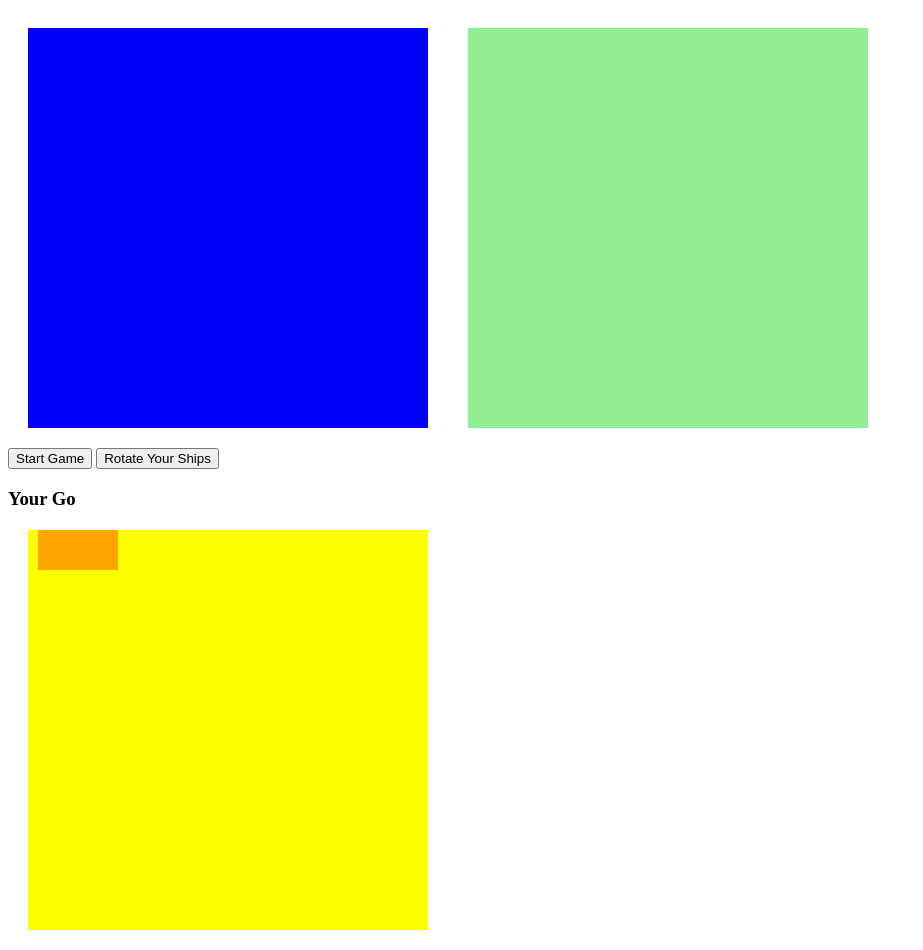
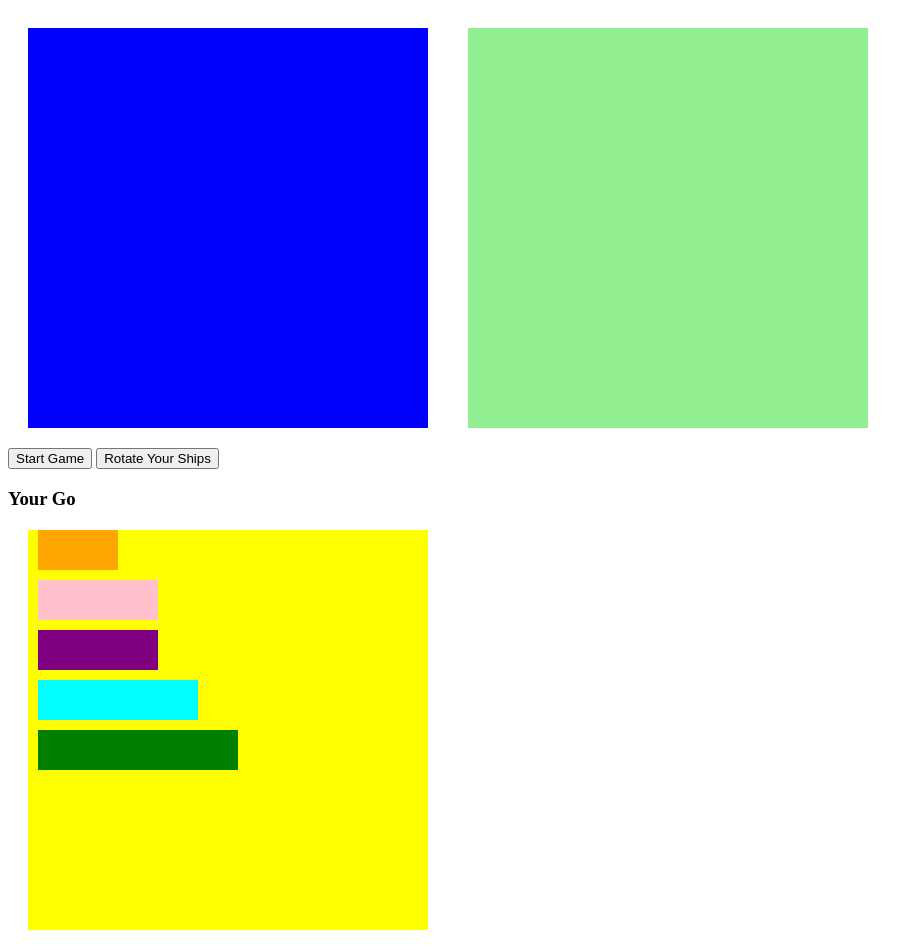
Before and after one commit to jahallb1/battleship-game, a plain HTML site: page index.html in a window 1280 px wide. Shown: the whole page, without its empty margins (0-923 px from the left). Drawn offline with Linux system fonts and the light colour scheme.

Commit message:
finished css and adding js to game

```diff
--- a/app.js
+++ b/app.js
@@ -0,0 +1,13 @@
+document.addEventListener("DOMContentLoaded", () => {
+  const userGrid = document.querySelector(".grid-user");
+  const computerGrid = document.querySelector(".grid-computer");
+  const displayGrid = document.querySelector(".grid-display");
+  const ship = document.querySelectorAll(".ship");
+  const destroyer = document.querySelector(".destroyer-container");
+  const submarine = document.querySelector(".submarine-container");
+  const cruiser = document.querySelector(".cruiser-container");
+  const battleship = document.querySelector(".battleship-container");
+  const carrier = document.querySelector(".carrier-container");
+  const StartButton = document.querySelector("#start");
+  const rotateButton = document.querySelector("#rot ");
+});
--- a/index.html
+++ b/index.html
@@ -25,6 +25,29 @@
         <div id="destroyer-0"></div>
         <div id="destroyer-1"></div>
       </div>
+      <div class="ship submarine-container" draggable="true">
+        <div id="submarine-0"></div>
+        <div id="submarine-1"></div>
+        <div id="submarine-2"></div>
+      </div>
+      <div class="ship cruiser-container" draggable="true">
+        <div id="cruiser-0"></div>
+        <div id="cruiser-1"></div>
+        <div id="cruiser-2"></div>
+      </div>
+      <div class="ship battleship-container" draggable="true">
+        <div id="battleship-0"></div>
+        <div id="battleship-1"></div>
+        <div id="battleship-2"></div>
+        <div id="battleship-3"></div>
+      </div>
+      <div class="ship carrier-container" draggable="true">
+        <div id="carrier-0"></div>
+        <div id="carrier-1"></div>
+        <div id="carrier-2"></div>
+        <div id="carrier-3"></div>
+        <div id="carrier-4"></div>
+      </div>
     </div>
     </div>
   </body>
--- a/style.css
+++ b/style.css
@@ -40,6 +40,37 @@
   display: flex;
 }
 
+.submarine-container {
+  width: 120px;
+  height: 40px;
+  background-color: pink;
+  margin: 10px;
+  display: flex;
+}
+
+.cruiser-container {
+  width: 120px;
+  height: 40px;
+  background-color: purple;
+  margin: 10px;
+  display: flex;
+}
+.battleship-container {
+  width: 160px;
+  height: 40px;
+  background-color: aqua;
+  margin: 10px;
+  display: flex;
+}
+
+.carrier-container {
+  width: 200px;
+  height: 40px;
+  background-color: green;
+  margin: 10px;
+  display: flex;
+}
+
 .ship div {
   width: 40px;
   height: 40px;
```
